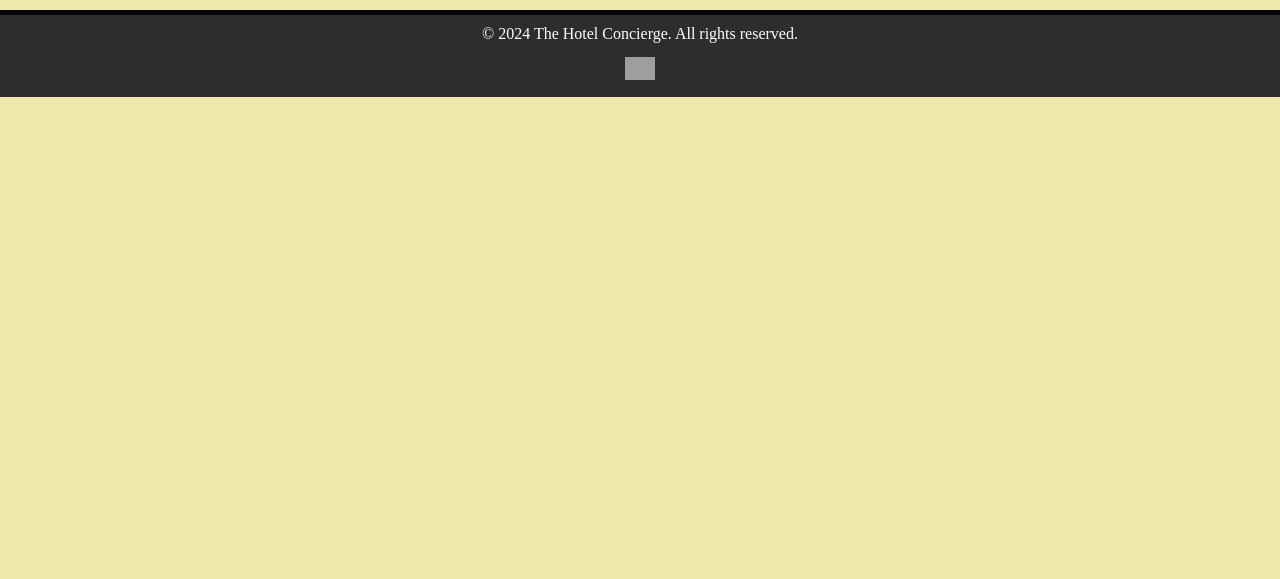
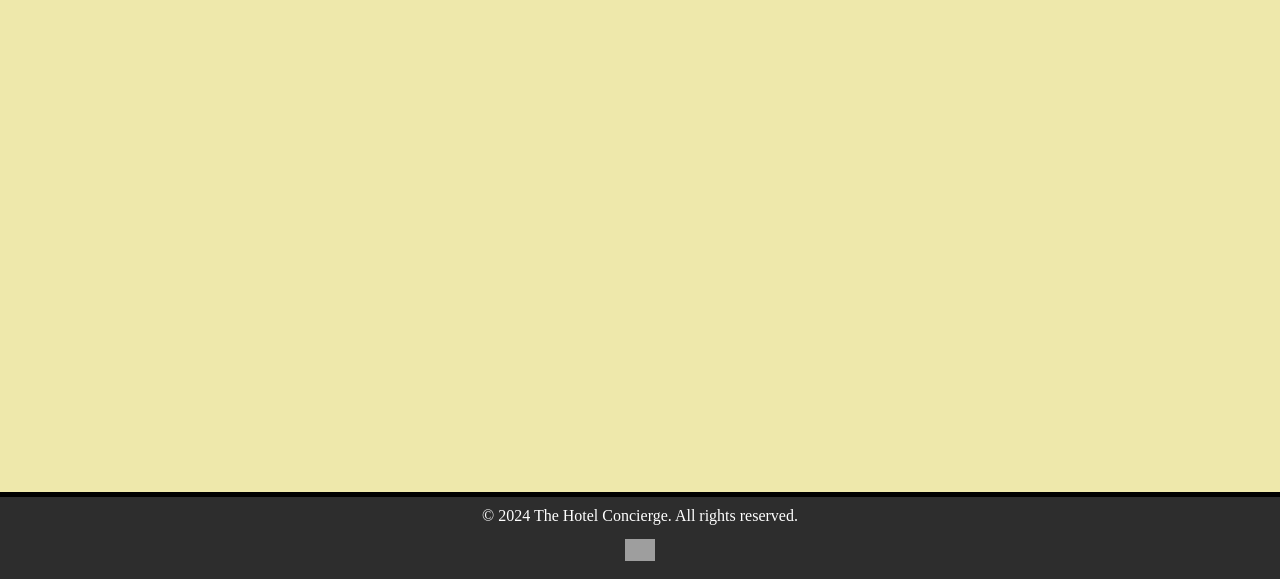
Before and after one commit to ArianaMartinMartinez/La-conserjeria, a PHP site: page / in a window 1280 px wide. Shown: the part 221-800 px from the top of the page. Run offline with PHP 8.4, Linux system fonts and the light colour scheme; data that the repository does not hold is empty; grey boxes are pictures that could not be loaded.

Commit message:
merge: footer dev to delete

```diff
--- a/src/css/footer.css
+++ b/src/css/footer.css
@@ -4,12 +4,9 @@ footer {
     padding: 10px 0;
     border-top: 5px solid #000000;
     text-align: center;
-<<<<<<< HEAD
-=======
     position: absolute;
     bottom: 0;
     width: 100%;
->>>>>>> view
 }
 
 footer a {
```
